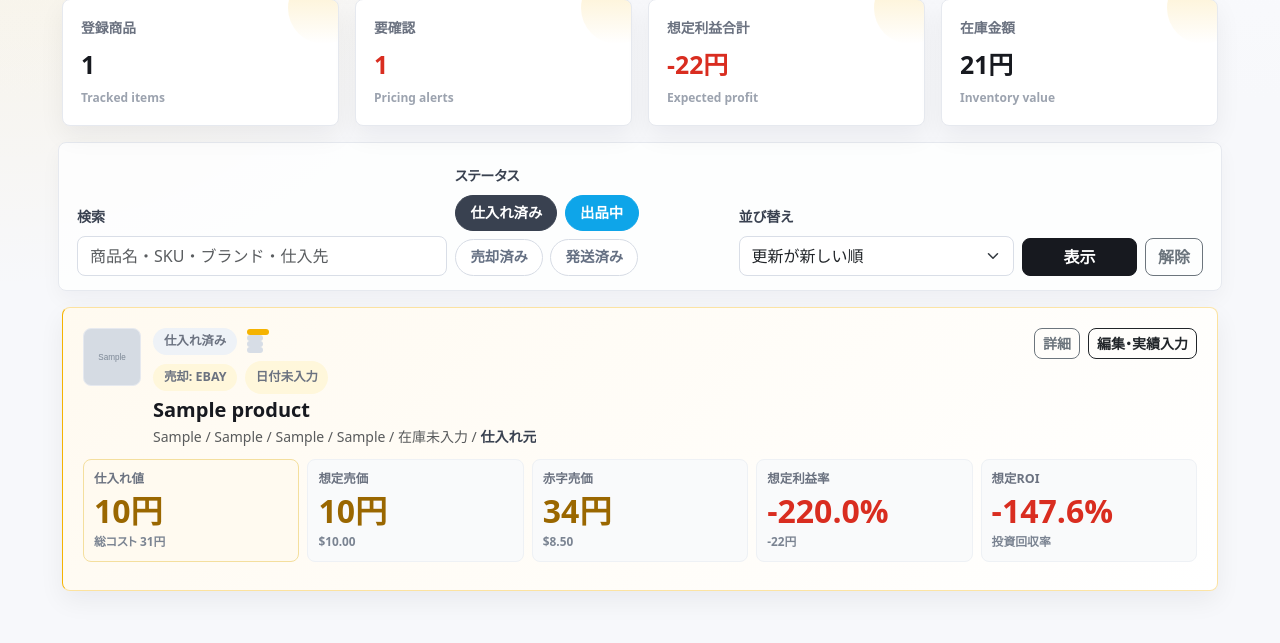
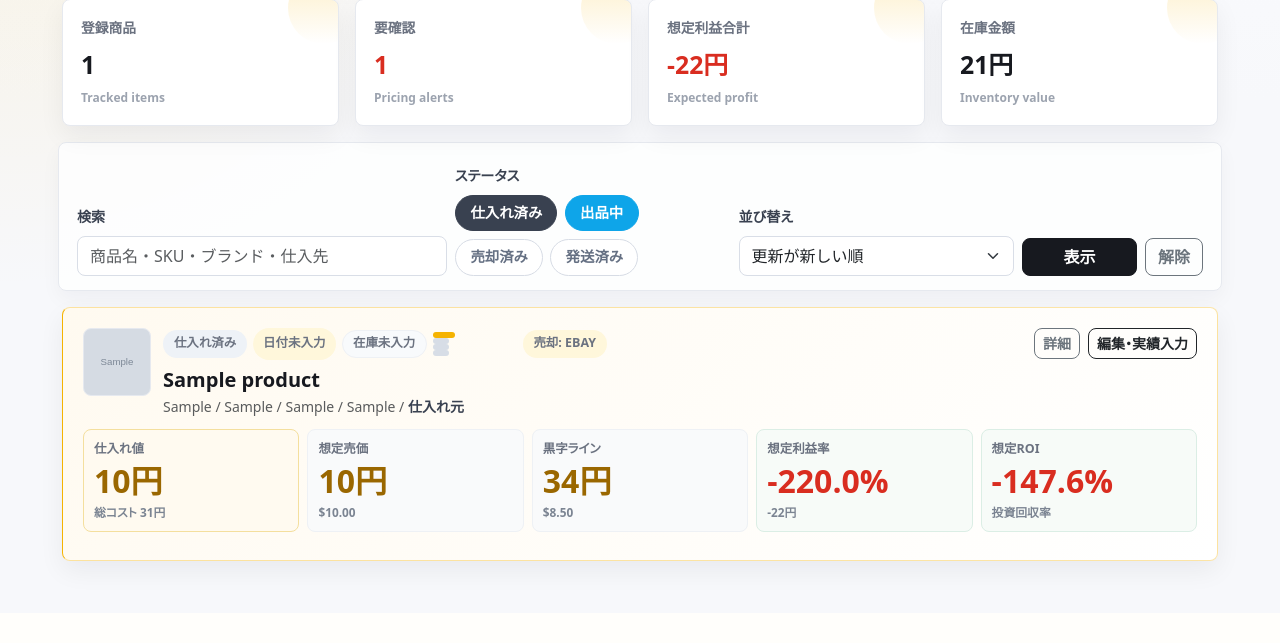
Before and after one commit to ryo0905-eng/seller-hub, a Django app: page / in a window 1280 px wide. Shown: the part 254-897 px from the top of the page. After the commit the page ends 831 px from the top, so only its background shows below. Run offline with Django 5.2, Linux system fonts and the light colour scheme; a user stored in the database is signed in; tables that the repository leaves empty hold one stand-in row (values such as "Sample post"); grey boxes marked "Sample" are stand-in pictures; some libraries are stand-ins or nearby versions.

Commit message:
Refine product list card layout

```diff
--- a/profittracker/templates/profittracker/product_list.html
+++ b/profittracker/templates/profittracker/product_list.html
@@ -93,33 +93,29 @@
                                     <div class="product-thumb large placeholder">No</div>
                                 {% endif %}
                                 <div class="min-w-0">
-                                    <div class="status-timeline" aria-label="ステータス: {{ product.get_status_display }}">
+                                    <div class="product-state-line">
                                         <span class="badge status-badge status-{{ product.status }}">{{ product.get_status_display }}</span>
-                                        <span class="status-progress" aria-hidden="true">
+                                        {% if product.status != "sold" and product.status != "shipped" %}
+                                            <span class="decision-pill decision-pill-{{ decision.class }}">{{ decision.label }}</span>
+                                        {% endif %}
+                                        <span class="inventory-chip">{% if product.inventory_age_days != None %}在庫{{ product.inventory_age_days }}日{% else %}在庫未入力{% endif %}</span>
+                                        <span class="status-progress" aria-label="ステータス進捗">
                                             {% for step in card.status_timeline %}
                                                 <span class="status-step status-step-{{ step.state }} status-step-{{ step.value }}" title="{{ step.label }}"></span>
                                             {% endfor %}
                                         </span>
-                                    </div>
-                                    {% if product.actual_sales_channel or product.status != "sold" and product.status != "shipped" %}
-                                    <div class="d-flex flex-wrap align-items-center gap-2 mb-1 product-card-badges">
                                         {% if product.actual_sales_channel %}
                                             <span class="badge channel-badge channel-{{ product.actual_sales_channel }}">売却: {{ product.get_actual_sales_channel_display }}</span>
                                         {% endif %}
-                                        {% if product.status != "sold" and product.status != "shipped" %}
-                                            <span class="decision-pill decision-pill-{{ decision.class }}">{{ decision.label }}</span>
-                                        {% endif %}
                                     </div>
-                                    {% endif %}
                                     <a class="h5 fw-bold product-title-link d-block mb-1" href="{% url 'product_detail' product.pk %}">{{ product.title }}</a>
                                     <div class="text-muted small text-truncate">
                                         {% if product.sku %}{{ product.sku }} / {% endif %}
                                         {% if product.brand %}{{ product.brand }} / {% endif %}
                                         {% if product.category %}{{ product.category }} / {% endif %}
-                                        {% if product.source %}{{ product.source }} / {% endif %}
-                                        {% if product.inventory_age_days != None %}在庫{{ product.inventory_age_days }}日{% else %}在庫未入力{% endif %}
+                                        {% if product.source %}{{ product.source }}{% endif %}
                                         {% if product.purchase_url %}
-                                            / <a class="source-link" href="{{ product.purchase_url }}" target="_blank" rel="noopener">仕入れ元</a>
+                                            {% if product.source %} / {% endif %}<a class="source-link" href="{{ product.purchase_url }}" target="_blank" rel="noopener">仕入れ元</a>
                                         {% endif %}
                                     </div>
                                 </div>
@@ -142,16 +138,16 @@
                                 <small>{% if product.expected_sale_price_usd != None %}${{ product.expected_sale_price_usd }}{% else %}{{ product.ebay_fee_rate }}%手数料{% endif %}</small>
                             </div>
                             <div class="summary-tile">
-                                <span>赤字売価</span>
+                                <span>黒字ライン</span>
                                 <strong>{% if pricing.breakeven_jpy != None %}{{ pricing.breakeven_jpy|floatformat:0 }}円{% else %}-{% endif %}</strong>
                                 <small>{% if pricing.breakeven_usd != None %}${{ pricing.breakeven_usd }}{% elif pricing.breakeven_jpy != None %}以上で黒字{% else %}計算不可{% endif %}</small>
                             </div>
-                            <div class="summary-tile">
+                            <div class="summary-tile summary-tile-primary">
                                 <span>想定利益率</span>
                                 <strong class="{% if product.profit_rate < 0 %}text-danger{% else %}text-success{% endif %}">{{ product.profit_rate }}%</strong>
                                 <small>{% if product.expected_profit_jpy > 0 %}+{% endif %}{{ product.expected_profit_jpy|floatformat:0 }}円</small>
                             </div>
-                            <div class="summary-tile">
+                            <div class="summary-tile summary-tile-primary">
                                 <span>想定ROI</span>
                                 <strong class="{% if product.roi < 0 %}text-danger{% else %}text-success{% endif %}">{{ product.roi }}%</strong>
                                 <small>投資回収率</small>
--- a/profittracker/tests.py
+++ b/profittracker/tests.py
@@ -218,13 +218,13 @@ class ProductViewTests(TestCase):
         self.assertContains(response, "Camera Lens")
         self.assertContains(response, "出品中")
         self.assertContains(response, "status-filter-chip")
-        self.assertContains(response, "status-timeline")
+        self.assertContains(response, "product-state-line")
         self.assertContains(response, "status-progress")
         self.assertContains(response, "status-step-current status-step-listed")
         self.assertContains(response, "価格改定ボード")
         self.assertContains(response, "仕入れ値")
         self.assertContains(response, "想定売価")
-        self.assertContains(response, "赤字売価")
+        self.assertContains(response, "黒字ライン")
         self.assertContains(response, "想定利益率")
         self.assertContains(response, "想定ROI")
         self.assertContains(response, "在庫未入力")
--- a/static/css/app.css
+++ b/static/css/app.css
@@ -503,11 +503,12 @@ main.container {
     color: #8a5a00;
 }
 
-.status-timeline {
+.product-state-line {
     align-items: center;
     display: flex;
-    gap: 10px;
-    margin-bottom: 6px;
+    flex-wrap: wrap;
+    gap: 6px;
+    margin-bottom: 8px;
     max-width: 100%;
 }
 
@@ -547,8 +548,16 @@ main.container {
     background: #8a5a00;
 }
 
-.product-card-badges {
-    margin-bottom: 6px;
+.inventory-chip {
+    background: #f8fafc;
+    border: 1px solid #eef1f5;
+    border-radius: 999px;
+    color: #657083;
+    display: inline-block;
+    font-size: 0.78rem;
+    font-weight: 850;
+    line-height: 1;
+    padding: 0.42rem 0.64rem;
 }
 
 .channel-badge {
@@ -644,8 +653,8 @@ main.container {
 }
 
 .decision-product .product-thumb.large {
-    height: 58px;
-    width: 58px;
+    height: 68px;
+    width: 68px;
 }
 
 .decision-summary {
@@ -673,6 +682,11 @@ main.container {
     border-color: #f4df9e;
 }
 
+.summary-tile-primary {
+    background: #f7fbf8;
+    border-color: #dbeee5;
+}
+
 .summary-tile span,
 .price-sim span,
 .actual-box span,
@@ -693,6 +707,10 @@ main.container {
     font-size: 1.08rem;
     font-weight: 850;
     line-height: 1.15;
+}
+
+.summary-tile-primary strong {
+    font-size: 1.24rem;
 }
 
 .summary-tile small,
```
